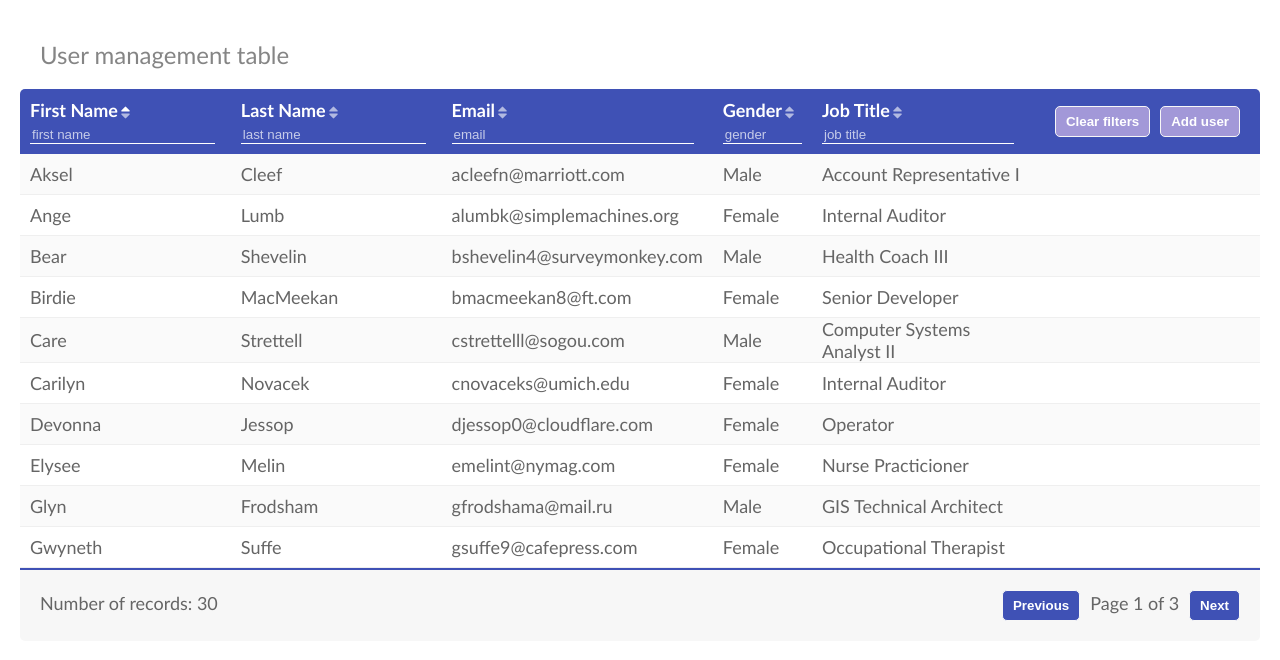
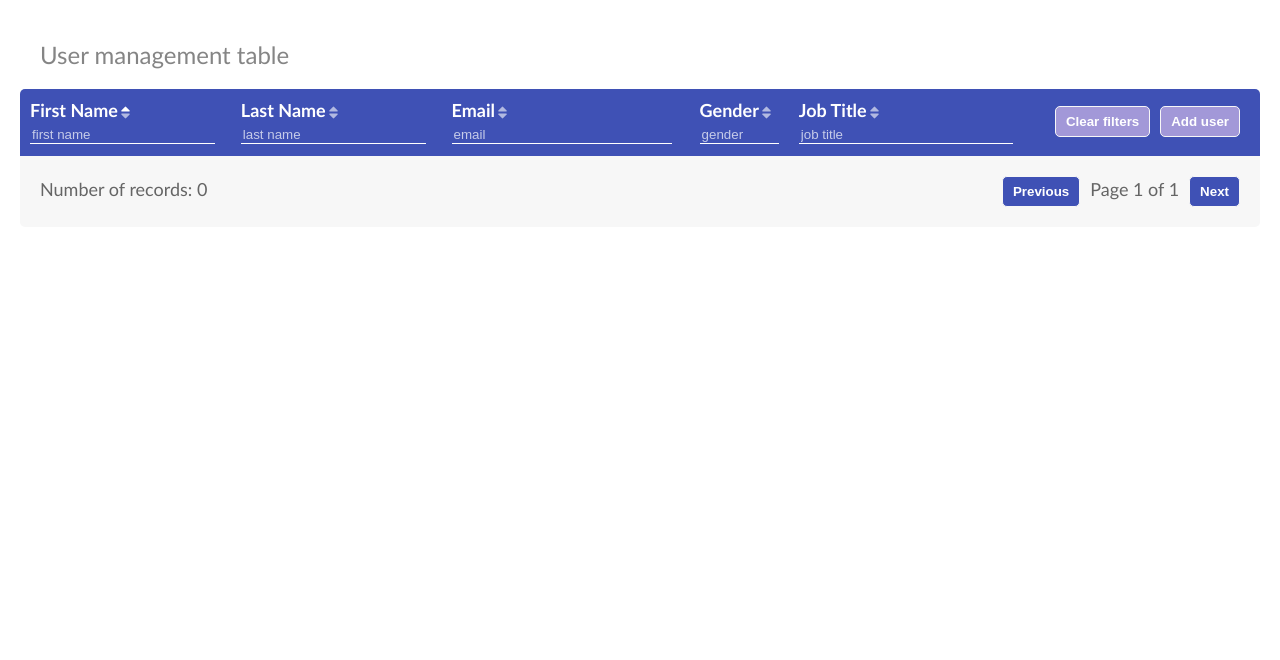
Before and after one commit to b-ivanov/user-management-system, a React (Create React App) app: page / in a window 1280 px wide. Shown: the top 660 px of the page. Built offline with nearby package versions, Linux system fonts and the light colour scheme.

Commit message:
Detach users.json

```diff
--- a/src/components/HeaderRow.tsx
+++ b/src/components/HeaderRow.tsx
@@ -69,7 +69,7 @@ class HeaderRow extends React.Component {
 	/**Component render function */
 	render () {
 		const props:any = this.props;
-		let fields:string[] = ["id", "first_name", "last_name", "email", "gender", "job_title"];
+		let fields:string[] = ["first_name", "last_name", "email", "gender", "job_title"];
 		if (props.usersDB[0]) {
 			fields = Object.keys(props.usersDB[0]);
 			fields.shift();
--- a/src/components/TableFrame.tsx
+++ b/src/components/TableFrame.tsx
@@ -44,7 +44,10 @@ class TableFrame extends React.Component {
 	render () {
 		const props:any = this.props;
 		const numOfRecords:number = props.usersDB.length;
-		const numOfPages:number = Math.ceil(numOfRecords / props.recordsPerPage);
+		let numOfPages:number = Math.ceil(numOfRecords / props.recordsPerPage);
+		if (numOfPages === 0) {
+			numOfPages = 1;
+		}
 		return (
 			<>
 				<h1>User management table</h1>
--- a/src/index.tsx
+++ b/src/index.tsx
@@ -3,7 +3,7 @@ import ReactDOM from 'react-dom';
 import { Provider } from 'react-redux';
 import { createStore } from 'redux';
 import './index.css';
-import usersJSON from './users.json';
+// import usersJSON from './users.json';
 import UserRecord from './inerfaces/UserRecord';
 import TableFrame from './components/TableFrame';
 import NewRecordForm from './components/NewRecordForm';
@@ -11,14 +11,14 @@ import AppUtils from './app-utils';
 
 /**Initial state of the Redux store */
 const initialState = {
-  usersDB: usersJSON,
+  usersDB: [],
   sortByColumn: "first_name",
   currentPage: 1,
   recordsPerPage: 10,
   showForm: false,
   recordIndexForEdit: null
 };
-let _allRecords:any = usersJSON;
+let _allRecords:any = [];
 /**Reducer function for the Redux store */
 const reducer = (state:any = initialState, action:any) => {
 	switch (action.type) {
```
